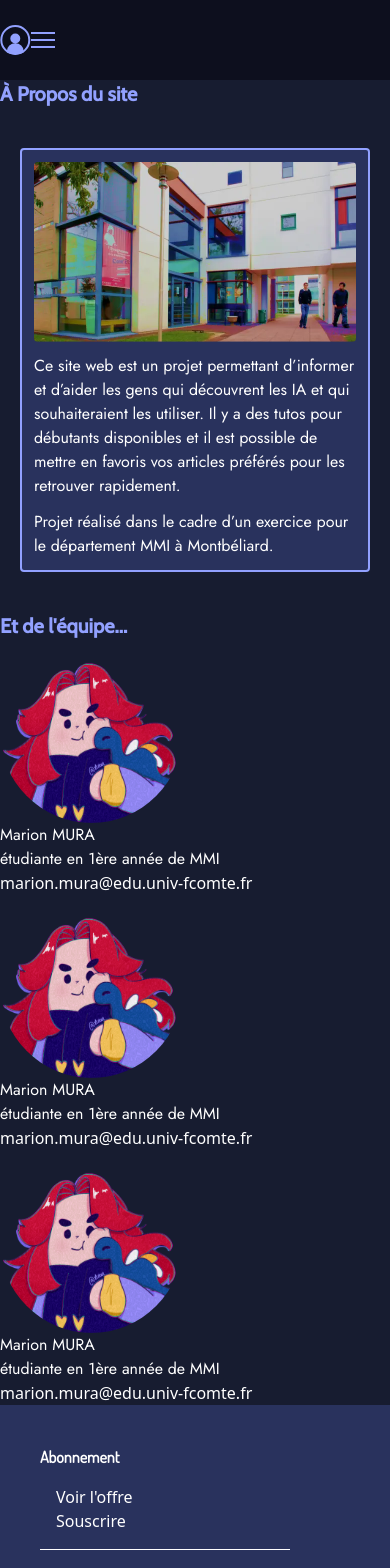
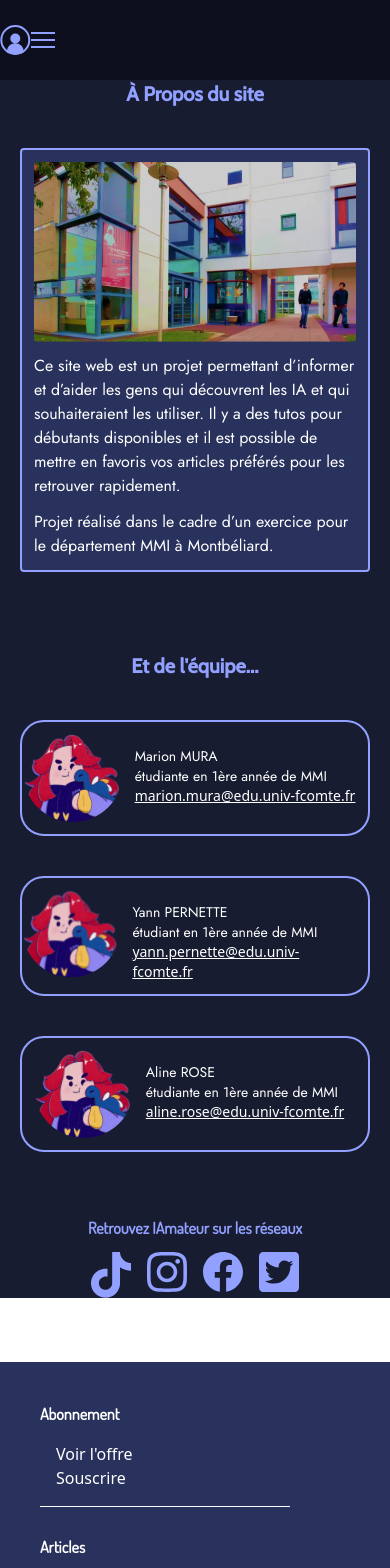
Before and after one commit to marionmura/ProjetS2_marion_yann_aline, a Vue app: page /aPropos in a window 390 px wide. Shown: the top 1568 px of the page. Built offline with nearby package versions, Linux system fonts and the light colour scheme.

Commit message:
tailwind mobile

```diff
--- a/src/components/icons/AvatarAline.vue
+++ b/src/components/icons/AvatarAline.vue
@@ -0,0 +1,3 @@
+<template>
+
+</template>
--- a/src/components/icons/AvatarMarion.vue
+++ b/src/components/icons/AvatarMarion.vue
@@ -1,6 +1,6 @@
 <template>
 
-<svg width="183" height="183" viewBox="0 0 183 183" fill="none" xmlns="http://www.w3.org/2000/svg" xmlns:xlink="http://www.w3.org/1999/xlink">
+<svg width="100" height="100" viewBox="0 0 183 183" fill="none" xmlns="http://www.w3.org/2000/svg" xmlns:xlink="http://www.w3.org/1999/xlink">
     <circle cx="91.4483" cy="91.4483" r="91.4483" fill="url(#pattern0)"/>
     <defs>
         <pattern id="pattern0" patternContentUnits="objectBoundingBox" width="1" height="1">
--- a/src/components/icons/AvatarYann.vue
+++ b/src/components/icons/AvatarYann.vue
@@ -0,0 +1,3 @@
+<template>
+
+</template>
--- a/src/pages/aPropos.vue
+++ b/src/pages/aPropos.vue
@@ -1,5 +1,11 @@
 <script setup lang="ts">
 import AvatarMarion from '../components/icons/AvatarMarion.vue';
+import AvatarYann from '../components/icons/AvatarYann.vue';
+import AvatarAline from '../components/icons/AvatarAline.vue';
+import Tiktok from '../components/icons/Tiktok.vue';
+import Instagram from '../components/icons/Instagram.vue';
+import Facebook from '../components/icons/Facebook.vue';
+import Twitter from '../components/icons/Twitter.vue'
 </script>
 
 
@@ -7,9 +13,9 @@ import AvatarMarion from '../components/icons/AvatarMarion.vue';
 <template>
 <main class="bg-grisbg">
 
-  <h1 class="lg:text-white">À Propos du site</h1>
+  <h1 class="text-center lg:text-white">À Propos du site</h1>
 
-  <div class="flex flex-col mx-5 my-10 p-3 bg-grisfooter border-solid border-2 border-violet rounded lg:flex-row lg:bg-transparent lg:mx-0 lg:p-0 lg:rounded-none lg:border-0 lg:border-t-2 lg:border-b-2">
+  <div class="flex flex-col mx-5 mt-10 mb-20 p-3 bg-grisfooter border-solid border-2 border-violet rounded lg:flex-row lg:bg-transparent lg:mx-0 lg:p-0 lg:rounded-none lg:border-0 lg:border-t-2 lg:border-b-2">
     <img class="rounded lg:rounded-none" src="../img/departement_MMI_montbeliard.webp" alt="Photographie du département MMI Montbéliard">
     <div class="text-white text-base lg:text-xl lg:p-10">
       <p class="my-3 lg:my-0 lg:mb-6">Ce site web est un projet permettant d’informer et d’aider les gens qui découvrent les IA et qui souhaiteraient les utiliser. Il y a des tutos pour débutants disponibles et il est possible de mettre en favoris vos articles préférés pour les retrouver rapidement.</p>
@@ -17,33 +23,43 @@ import AvatarMarion from '../components/icons/AvatarMarion.vue';
     </div>
   </div>
 
-  <h1>Et de l'équipe...</h1>
+  <h1 class="text-center lg:text-white">Et de l'équipe...</h1>
 
-  <div>
+  <div class="flex flex-row align-center justify-center mt-10 mx-5 pb-3 border-solid border-2 border-violet rounded-3xl">
     <AvatarMarion />
-    <div class="text-white">
+    <div class="text-white text-sm mx-3 mt-6">
       <p>Marion MURA</p>
       <p>étudiante en 1ère année de MMI</p>
-      <a href="mailto:marion.mura@edu.univ-fcomte.fr">marion.mura@edu.univ-fcomte.fr</a>
+      <a class="underline" href="mailto:marion.mura@edu.univ-fcomte.fr">marion.mura@edu.univ-fcomte.fr</a>
     </div>
   </div>
 
-  <div>
+  <div class="flex flex-row align-center justify-center mt-10 mx-5 pb-3 border-solid border-2 border-violet rounded-3xl">
     <AvatarMarion />
-    <div class="text-white">
-      <p>Marion MURA</p>
-      <p>étudiante en 1ère année de MMI</p>
-      <a href="mailto:marion.mura@edu.univ-fcomte.fr">marion.mura@edu.univ-fcomte.fr</a>
+    <div class="text-white text-sm mx-3 mt-6">
+      <p>Yann PERNETTE</p>
+      <p>étudiant en 1ère année de MMI</p>
+      <a class="underline" href="mailto:yann.pernette@edu.univ-fcomte.fr">yann.pernette@edu.univ-fcomte.fr</a>
     </div>
   </div>
 
-  <div>
+  <div class="flex flex-row align-center justify-center mt-10 mx-5 pb-3 border-solid border-2 border-violet rounded-3xl">
     <AvatarMarion />
-    <div class="text-white">
-      <p>Marion MURA</p>
+    <div class="text-white text-sm mx-3 mt-6">
+      <p>Aline ROSE</p>
       <p>étudiante en 1ère année de MMI</p>
-      <a href="mailto:marion.mura@edu.univ-fcomte.fr">marion.mura@edu.univ-fcomte.fr</a>
+      <a class="underline" href="mailto:aline.rose@edu.univ-fcomte.fr">aline.rose@edu.univ-fcomte.fr</a>
     </div>
+  </div>
+
+  <div class="flex flex-col my-16 align-center items-center">
+    <h4 class="font-bold text-violet mb-3">Retrouvez IAmateur sur les réseaux</h4>
+    <ul class="flex flex-row gap-4">
+      <li><Tiktok /></li>
+      <li><Instagram /></li>
+      <li><Facebook/></li>
+      <li><Twitter/></li>
+    </ul>
   </div>
 
 </main>
```
